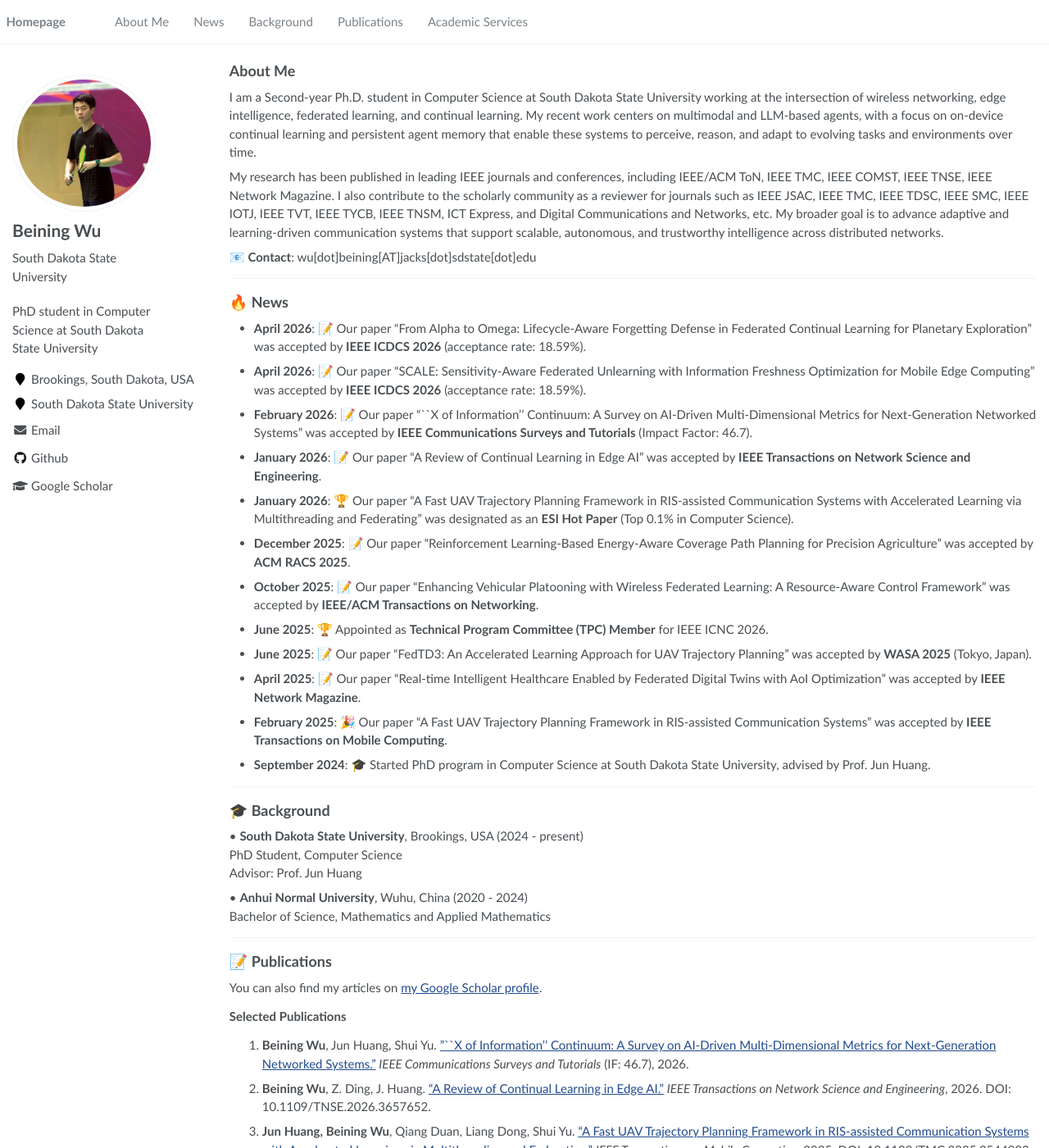
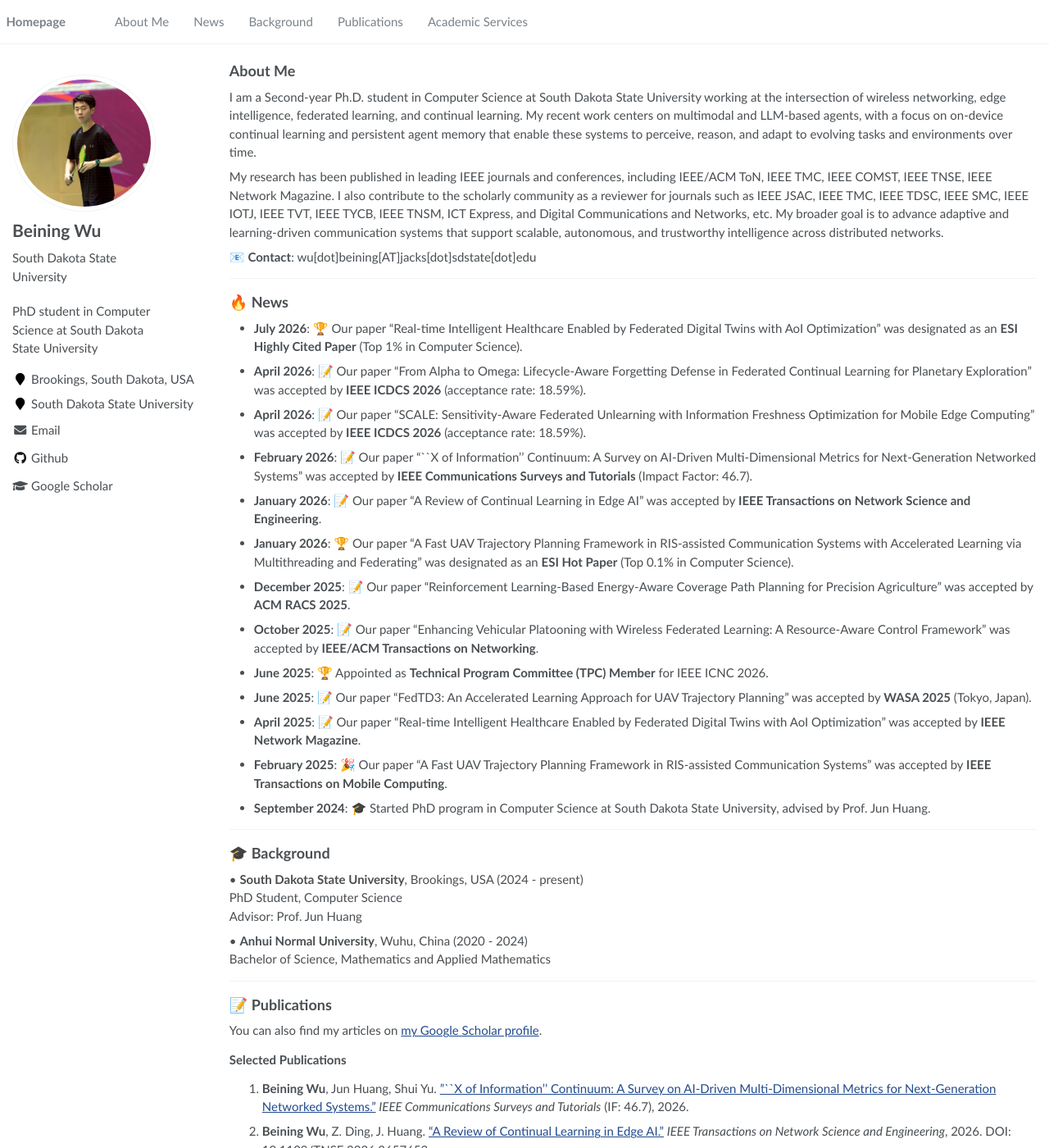
Before and after one commit to beining1008/beining1008.github.io, a Jekyll site: the page built from _pages/about.md, in a window 1280 px wide and 1400 px high. Shown: the whole window at 82% size. Built offline with Jekyll 4.4.1, drawn with Linux system fonts in a browser that asks for light colours; some of the changed text lies outside the part shown.

Commit message:
Update about.md

```diff
--- a/_pages/about.md
+++ b/_pages/about.md
@@ -22,6 +22,7 @@ My research has been published in leading IEEE journals and conferences, includi
 <a name="news"></a>
 ## 🔥 News
 
+- **July 2026**: 🏆 Our paper "Real-time Intelligent Healthcare Enabled by Federated Digital Twins with AoI Optimization" was designated as an **ESI Highly Cited Paper** (Top 1% in Computer Science).
 - **April 2026**: 📝 Our paper "From Alpha to Omega: Lifecycle-Aware Forgetting Defense in Federated Continual Learning for Planetary Exploration" was accepted by **IEEE ICDCS 2026** (acceptance rate: 18.59%).
 - **April 2026**: 📝 Our paper "SCALE: Sensitivity-Aware Federated Unlearning with Information Freshness Optimization for Mobile Edge Computing" was accepted by **IEEE ICDCS 2026** (acceptance rate: 18.59%).
 - **February 2026**: 📝 Our paper "``X of Information'' Continuum: A Survey on AI-Driven Multi-Dimensional Metrics for Next-Generation Networked Systems" was accepted by **IEEE Communications Surveys and Tutorials** (Impact Factor: 46.7).
@@ -68,6 +69,7 @@ My research has been published in leading IEEE journals and conferences, includi
 4. **Beining Wu**, Jun Huang, Qiang Duan, et al. <a href="https://ieeexplore.ieee.org/document/11223099">"Enhancing Vehicular Platooning with Wireless Federated Learning: A Resource-Aware Control Framework."</a> *IEEE/ACM Transactions on Networking*, 2025. DOI: 10.1109/TON.2025.3625084.
 
 5. **Beining Wu**, Jun Huang, Qiang Duan. <a href="https://ieeexplore.ieee.org/document/10980319">"Real-time Intelligent Healthcare Enabled by Federated Digital Twins with AoI Optimization."</a> *IEEE Network Magazine*, 2025. DOI: 10.1109/MNET.2025.3565977.
+   - 🏆 **ESI Highly Cited Paper (Top 1% in Computer Science)**
 
 ### Journal Articles
 
@@ -76,6 +78,7 @@ My research has been published in leading IEEE journals and conferences, includi
 - **Beining Wu**, Z. Ding, J. Huang. <a href="https://ieeexplore.ieee.org/document/11363404">"A Review of Continual Learning in Edge AI."</a> *IEEE Transactions on Network Science and Engineering*, 2026. DOI: 10.1109/TNSE.2026.3657652.
 
 - **Beining Wu**, Jun Huang, Qiang Duan. <a href="https://ieeexplore.ieee.org/document/10980319">"Real-time Intelligent Healthcare Enabled by Federated Digital Twins with AoI Optimization."</a> *IEEE Network*, 2025. DOI: 10.1109/MNET.2025.3565977.
+  - **ESI Highly Cited Paper (Top 1% in Computer Science)**
 
 - Jun Huang, **Beining Wu**, Qiang Duan, Liang Dong, Shui Yu. <a href="https://ieeexplore.ieee.org/abstract/document/10900454">"A Fast UAV Trajectory Planning Framework in RIS-assisted Communication Systems with Accelerated Learning via Multithreading and Federating."</a> *IEEE Transactions on Mobile Computing*, 2025. DOI: 10.1109/TMC.2025.3544903.
   - **ESI Hot Paper (Top 0.1% in Computer Science)**
@@ -164,4 +167,4 @@ Beyond academics, I am a National Level-2 Badminton Athlete (China) and currentl
 
 ---
 
-*Last updated: April 2026*
+*Last updated: July 2026*
```
